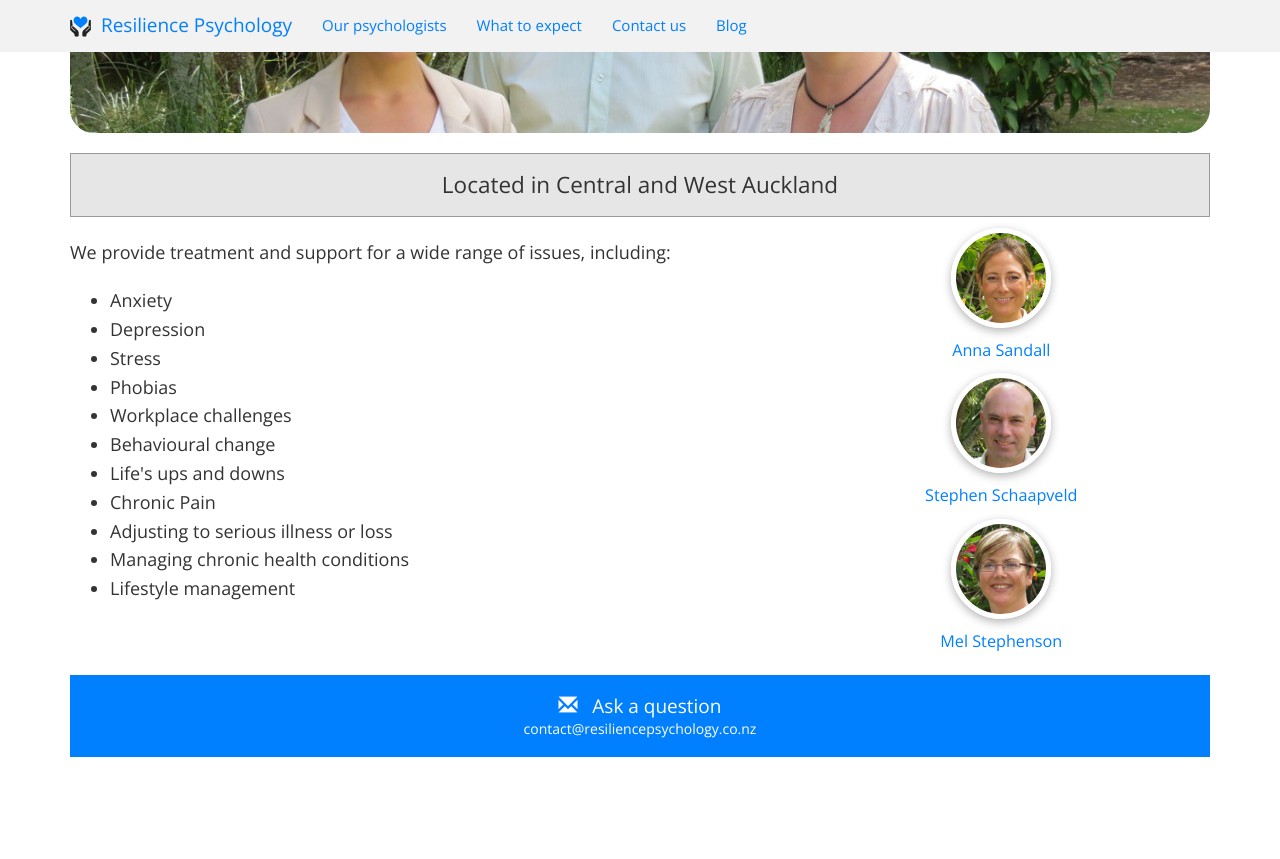
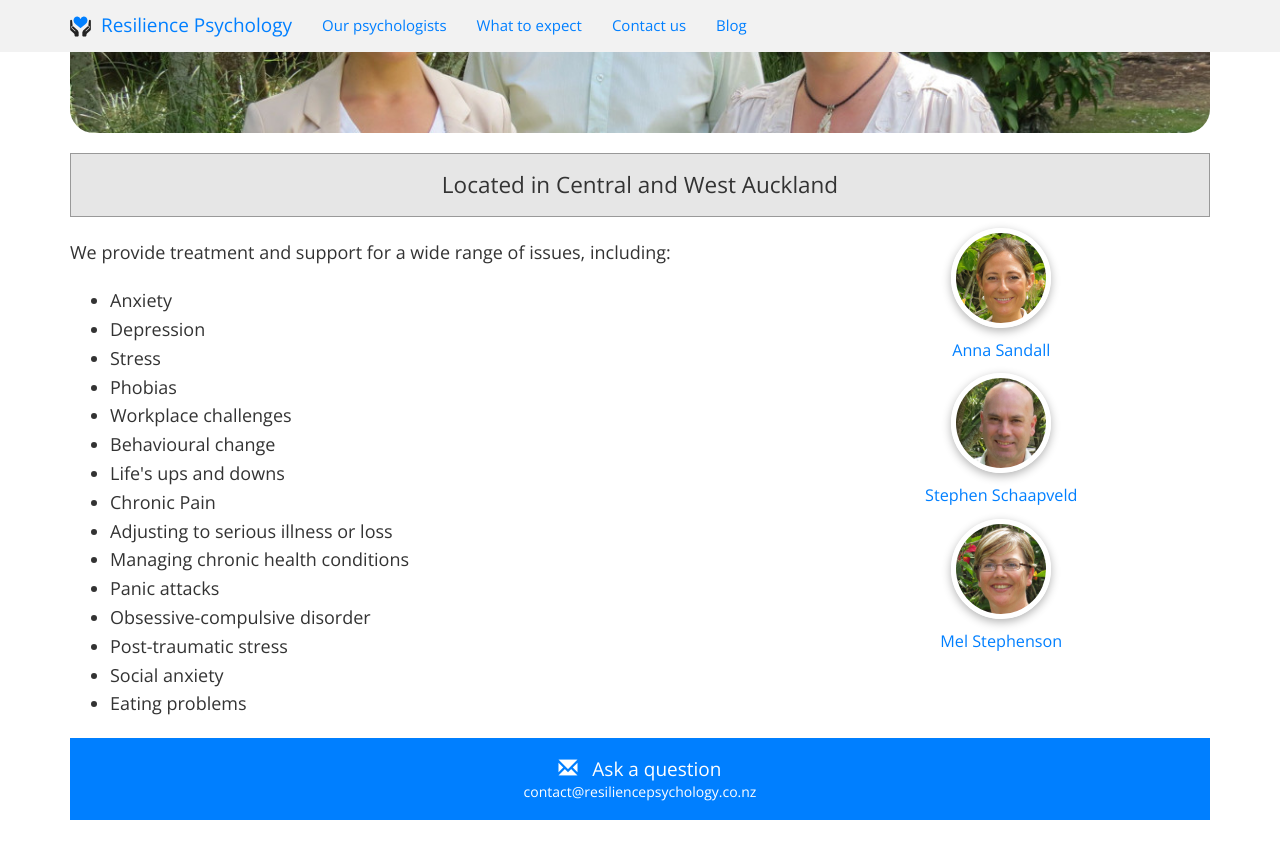
Before and after one commit to resiliencepsychology/beresilient, a Jekyll site: the page built from index.html, in a window 1280 px wide and 900 px high, scrolled down 637 px. Shown: the top 859 px of the window. Built offline with Jekyll 4.4.1, drawn with Linux system fonts in a browser that asks for light colours; nearby versions of some CDN libraries; before the commit the page ends 1474 px from its top, so only the background shows below that.

Commit message:
Add requested treatmets

```diff
--- a/index.html
+++ b/index.html
@@ -59,7 +59,19 @@
       Managing chronic health conditions
       </li>
       <li>
-      Lifestyle management
+      Panic attacks
+      </li>
+      <li>
+      Obsessive-compulsive disorder
+      </li>
+      <li>
+      Post-traumatic stress
+      </li>
+      <li>
+      Social anxiety
+      </li>
+      <li>
+      Eating problems
       </li>
     </ul>
   </div>
```
